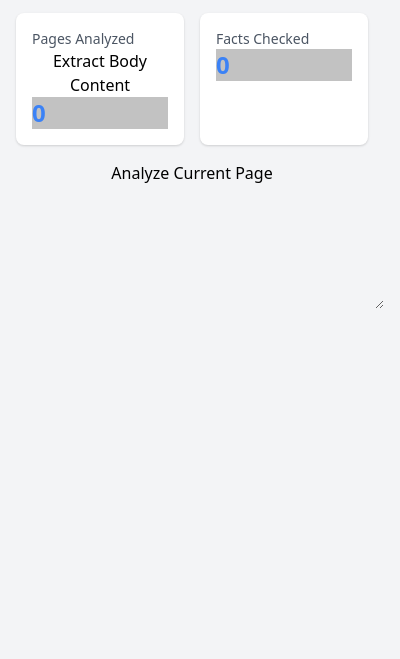
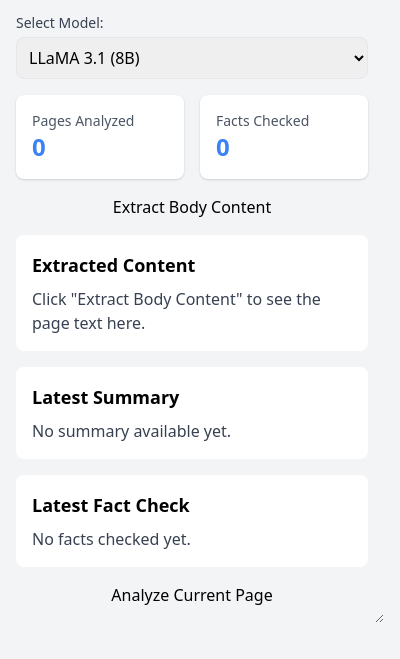
Before and after one commit to AAAI-2025-Hackathon/team_86, a browser extension: page src/client/popup.html in a window 400 px wide. Shown: the part 91-750 px from the top of the page. Drawn offline with nearby package versions, Linux system fonts and the light colour scheme.

Commit message:
feat: allow user to choose model via a dropdown

```diff
--- a/src/client/popup.html
+++ b/src/client/popup.html
@@ -1,6 +1,5 @@
 <!DOCTYPE html>
 <html lang="en">
-
 <head>
     <meta charset="UTF-8">
     <meta name="viewport" content="width=device-width, initial-scale=1.0">
@@ -9,10 +8,8 @@
     <link href="https://fonts.googleapis.com/css2?family=Roboto:wght@300;400;500&display=swap" rel="stylesheet">
     <link rel="stylesheet" href="styles.css">
 </head>
-
 <body class="bg-gray-100 font-roboto">
     <div id="popup" class="popup w-96 h-[600px] flex flex-col relative">
-        <!-- Resize handles -->
         <div class="resize-handle resize-left absolute top-0 left-0 h-full cursor-ew-resize"></div>
         <div class="resize-handle resize-right absolute top-0 right-0 h-full cursor-ew-resize"></div>
 
@@ -24,25 +21,43 @@
                 <li><a href="#" data-page="chat" class="nav-link">Chat</a></li>
             </ul>
         </nav>
-        <main id="content" class="flex-grow p-4 overflow-y-auto">
+        <main id="home" class="flex-grow p-4 overflow-y-auto">
             <!-- Dashboard Page -->
             <div id="dashboard" class="page active">
                 <h1 class="text-2xl font-bold mb-4">AI Web Assistant</h1>
+                <div class="mb-4">
+                    <label for="model-select" class="block text-sm font-medium text-gray-700">Select Model:</label>
+                    <select id="model-select" class="mt-1 block w-full p-2 border rounded-lg">
+                        <option value="deepseek-r1:1.5b">DeepSeek R1 (1.5B)</option>
+                        <option value="deepseek-r1:8b">DeepSeek R1 (8B)</option>
+                        <option value="llama3.1:8b" selected>LLaMA 3.1 (8B)</option>
+                    </select>
+                </div>
                 <div class="dashboard-stats grid grid-cols-2 gap-4 mb-4">
                     <div class="stat-card bg-white rounded-lg p-4 shadow">
                         <h3 class="text-sm text-gray-600">Pages Analyzed</h3>
-                        <button id="extract">Extract Body Content</button>
-                        <div id="content"></div>
-
-                        <p id="pages-analyzed" class="text-2xl font-bold text-blue-500 skeleton">0</p>
+                        <p id="pages-analyzed" class="text-2xl font-bold text-blue-500">0</p>
                     </div>
-
                     <div class="stat-card bg-white rounded-lg p-4 shadow">
                         <h3 class="text-sm text-gray-600">Facts Checked</h3>
-                        <p id="facts-checked" class="text-2xl font-bold text-blue-500 skeleton">0</p>
+                        <p id="facts-checked" class="text-2xl font-bold text-blue-500">0</p>
                     </div>
                 </div>
-
+                <button id="extract" class="btn w-full mb-4">Extract Body Content</button>
+                <div id="content" class="bg-white rounded-lg p-4 mb-4">
+                    <h3 class="text-lg font-semibold mb-2">Extracted Content</h3>
+                    <p class="text-gray-700">Click "Extract Body Content" to see the page text here.</p>
+                </div>
+                <div class="bg-white rounded-lg p-4 mb-4">
+                    <h3 class="text-lg font-semibold mb-2">Latest Summary</h3>
+                    <p id="dashboard-summary" class="text-gray-700">No summary available yet.</p>
+                </div>
+                <div class="bg-white rounded-lg p-4 mb-4">
+                    <h3 class="text-lg font-semibold mb-2">Latest Fact Check</h3>
+                    <ul id="dashboard-fact-check" class="text-gray-700">
+                        <li>No facts checked yet.</li>
+                    </ul>
+                </div>
                 <button id="analyze-page" class="btn w-full">Analyze Current Page</button>
             </div>
 
@@ -61,19 +76,15 @@
                 <h2 class="text-xl font-bold mb-4">Fact Check</h2>
                 <div id="fact-check-content" class="bg-white rounded-lg p-4 min-h-[200px]">
                     <p id="fact-check-loading" class="loading skeleton">Checking facts...</p>
-                    <ul id="fact-check-list">
-                        <li class="skeleton h-6 w-full mb-2"></li>
-                        <li class="skeleton h-6 w-full mb-2"></li>
-                        <li class="skeleton h-6 w-full mb-2"></li>
-                    </ul>
+                    <ul id="fact-check-list"></ul>
                 </div>
                 <button id="run-fact-check" class="btn w-full mt-4">Run Fact Check</button>
             </div>
+
             <!-- Chat Page -->
             <div id="chat" class="page hidden">
                 <h2 class="text-xl font-bold mb-4">Chat with AI</h2>
                 <div id="chat-messages" class="bg-white rounded-lg p-4 h-96 overflow-y-auto mb-4">
-                    <!-- Initial AI greeting message with CSS typewriter effect -->
                     <div class="message ai-message p-2 bg-gray-200 rounded-lg mb-2">
                         <div class="font-semibold text-gray-700">AI:</div>
                         <span id="typed-message" class="typewriter">Hello, how can I help you today?</span>
@@ -84,12 +95,8 @@
                     <button id="send-message" class="btn rounded-l-none">Send</button>
                 </div>
             </div>
-
-
         </main>
     </div>
-
     <script src="popup.js"></script>
 </body>
-
 </html>
```
